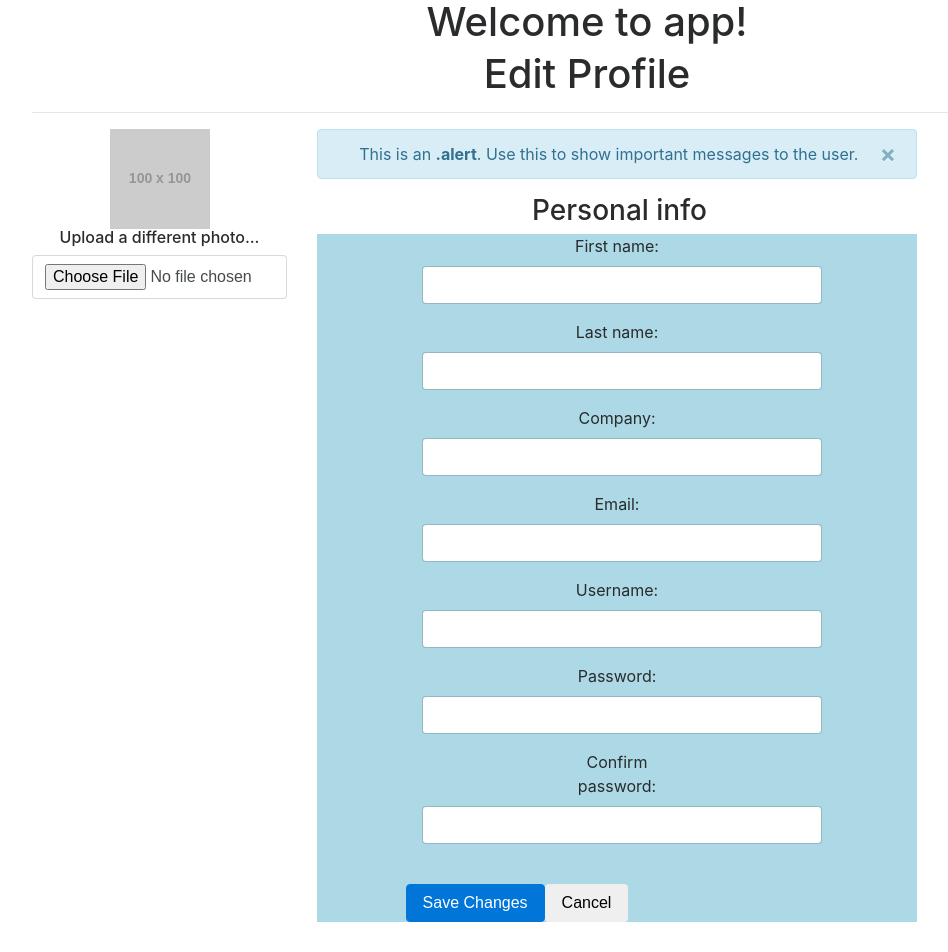
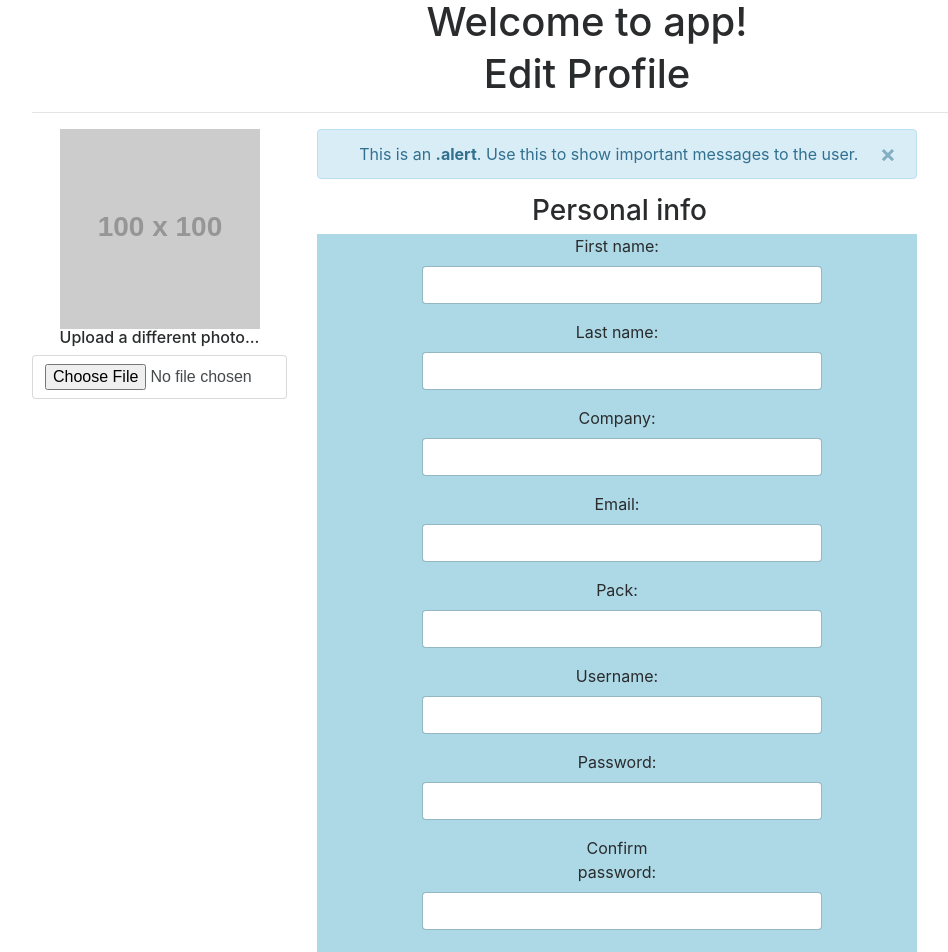
Before and after one commit to team-rattlesnake/batch-haven, an Angular app in the folder RaftPackAngular/: page / in a window 1280 px wide. Shown: the top 952 px of the page, without its empty margins (53-1001 px from the left). Built offline with nearby package versions, Linux system fonts and the light colour scheme.

Commit message:
Straightened buttons, added pack field, enlarged picture frame

```diff
--- a/RaftPackAngular/src/app/modify-user-info/modify-user-info.component.css
+++ b/RaftPackAngular/src/app/modify-user-info/modify-user-info.component.css
@@ -56,6 +56,13 @@
 
 }
 
+#pnum{
+    position: relative;
+    left : 90px;
+    width: 400px;
+
+}
+
 .alert.alert-info.alert-dismissable{
     width:600px;
 }
@@ -65,3 +72,18 @@ h3{
     right : 110px;
 
 }
+
+.btn.btn-primary{
+    position: relative;
+    left : 85px;
+}
+
+.btn.btn-default{
+    position: relative;
+    left : 85px;
+    width : 140px;
+}
+
+.avatar.img-circle{
+    height : 200px;
+}
--- a/RaftPackAngular/src/app/modify-user-info/modify-user-info.component.html
+++ b/RaftPackAngular/src/app/modify-user-info/modify-user-info.component.html
@@ -49,6 +49,13 @@
         </div>
 
         <div class="form-group">
+          <label class="col-lg-3 control-label">Pack:</label>
+          <div class="col-lg-8">
+            <input class="form-control" #pack type="text" id="pnum">
+          </div>
+        </div>
+
+        <div class="form-group">
           <label class="col-md-3 control-label">Username:</label>
           <div class="col-md-8">
             <input class="form-control" #username type="text" id="uname">
@@ -70,7 +77,7 @@
           <label class="col-md-3 control-label"></label>
           <div class="col-md-8">
             <input (click)="getUserFormData(firstname.value,lastname.value,company.value,
-            email.value,username.value,password.value,confirmation.value)" type="button"
+            pack.value,email.value,username.value,password.value,confirmation.value)" type="button"
             class="btn btn-primary" value="Save Changes">
             <span></span>
             <input type="reset" class="btn btn-default" value="Cancel">
--- a/RaftPackAngular/src/app/modify-user-info/modify-user-info.component.ts
+++ b/RaftPackAngular/src/app/modify-user-info/modify-user-info.component.ts
@@ -18,14 +18,12 @@ export class ModifyUserInfoComponent implements OnInit {
   ngOnInit() {
 
   }
-  getUserFormData(firstname,lastname,company,email,username,password,confirmation){
+  getUserFormData(firstname,lastname,company,pack,email,username,password,confirmation){
     this.userform = {firstname : firstname,lastname : lastname, company : company,
-    email : email, username : username,password : password, pass_confirm : confirmation};
-    console.log(this.userform.firstname, this.userform.password);
+    pack : pack, email : email, username : username,password : password, pass_confirm : confirmation};
+    console.log(this.userform.firstname, this.userform.lastname, this.userform.company,
+    this.userform.pack, this.userform.email,this.userform.username,this.userform.password,
+  this.userform.pass_confirm);
    }
-  //  hero: Hero = {
-  //   id: 1,
-  //   name: 'Windstorm'
-  // };
 
   }
```
